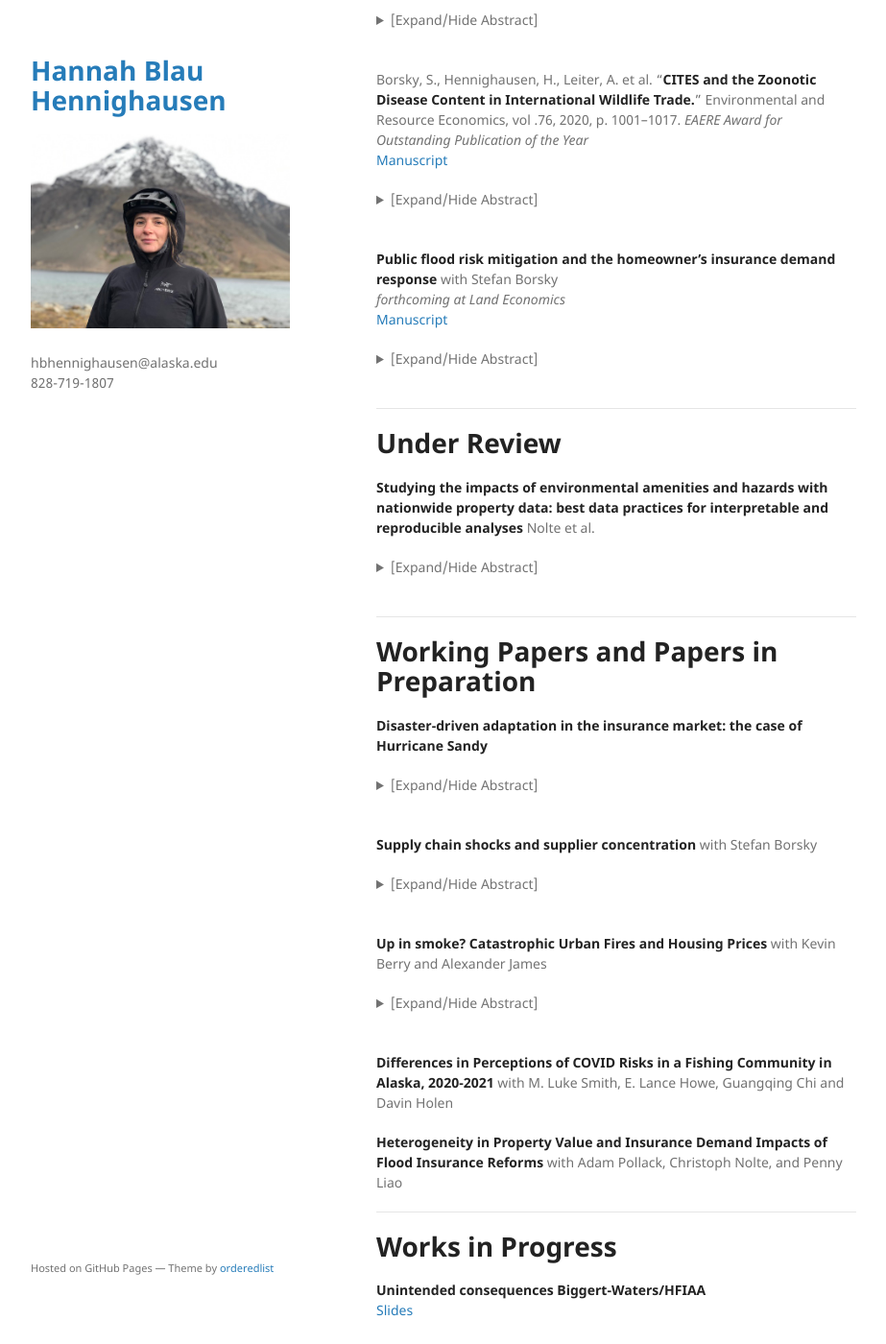
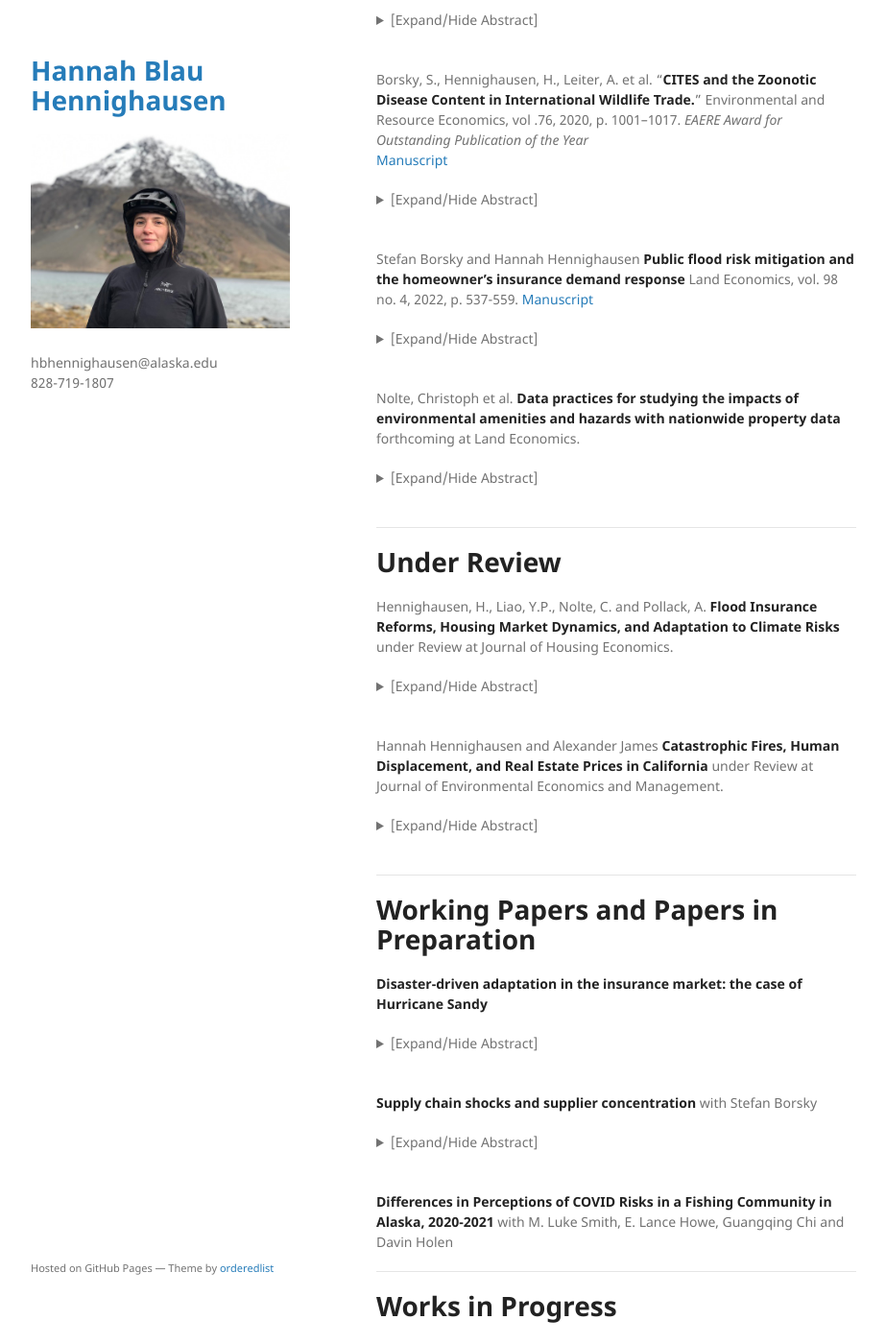
Before and after one commit to hannahhennighausen/hannahhennighausen.github.io, a Jekyll site: the page built from index.md, in a window 1280 px wide and 1400 px high, scrolled down 758 px. Shown: the whole window at 96% size, without its empty margins (178-1101 px from the left). Built offline with Jekyll 4.4.1, drawn with Linux system fonts in a browser that asks for light colours; the repository's description, which GitHub fills in, is left out; some of the changed text lies outside the part shown.

Commit message:
Update index.md

```diff
--- a/index.md
+++ b/index.md
@@ -38,11 +38,20 @@ International  trade  in  wildlife  is  one  contributing  factor  to  zoonotic
 <br />
 
 
-**Public flood risk mitigation and the homeowner’s insurance demand response** with Stefan Borsky <br /> _forthcoming at Land Economics_ <br />
+Stefan Borsky and Hannah Hennighausen **Public flood risk mitigation and the homeowner’s insurance demand response** Land Economics, vol. 98 no. 4, 2022, p. 537-559.
 [Manuscript](https://hannahhennighausen.github.io/Papers/BorskyHennighausen_CRS.pdf)
 <details>
   <summary>[Expand/Hide Abstract]</summary>
 This paper investigates the influence of public risk mitigating activities on individuals’ decisions to privately mitigate their disaster risks. We exploit heterogeneity in measures under the Community Rating System in the U.S. to empirically demonstrate that government investment in flood risk communication activities crowd-in private flood insurance demand while activities that lower the flood hazard residents face crowd-out private flood insurance demand. We also give evidence that flood insurance abides by the law of demand: as com- munities receive price discounts on their insurance policies, demand increases. Our results imply that governments can amplify the price effect by investing in additional risk communication activities, or dilute it by investing in hazard mitigation. This paper contributes to the discussion of the efficacy of disaster risk mitigation strategies and who ultimately bears the costs of natural disasters.
+
+</details>
+<br />
+
+Nolte, Christoph et al. **Data practices for studying the impacts of environmental amenities and hazards with nationwide property data** forthcoming at Land Economics.
+<details>
+  <summary>[Expand/Hide Abstract]</summary>
+We discuss data quality and modeling issues inherent in the use of nationwide property data to value environmental amenities. By example of ZTRAX, a U.S.-wide real estate database, we identify challenges and propose guidance for: (1) the identification of arm’s-length sales, (2) the geo-location of parcels and buildings, (3) temporal linkages between transaction, assessor, and parcel data, (4) the identification of property types, such as single-family homes and vacant lands, and (5) dealing with missing or mismeasured data for standard housing attributes. We review current practice and show that how researchers address these issues can meaningfully influence research findings.
+
 </details>
 <br />
 
@@ -50,10 +59,19 @@ This paper investigates the influence of public risk mitigating activities on in
 
 # Under Review
 
-**Studying the impacts of environmental amenities and hazards with nationwide property data: best data practices for interpretable and reproducible analyses** Nolte et al. <br />
+Hennighausen, H., Liao, Y.P., Nolte, C. and Pollack, A. **Flood Insurance Reforms, Housing Market Dynamics, and Adaptation to Climate Risks** under Review at Journal of Housing Economics.
 <details>
   <summary>[Expand/Hide Abstract]</summary>
-Access to rich, nationwide property data has catalyzed rapid empirical work concerning land use choices in several fields of inquiry, including environmental economics, urban geography, and conservation biology. When data on property transactions and assessments are provided in its original or only partially pre-processed state, the accuracy, reliability, and generalizability of findings can be improved with a series of cleaning procedures and quality checks. We discuss issues inherent in using increasingly popular, nationwide data to perform econometric analyses and propose best practices for data preparation by example of ZTRAX, a U.S.-wide real estate database available to academics, non-profit, and government researchers between 2016 and 2023. We cover (1) the identification of arms-length sales, (2) the geo-location of parcels and buildings, (3) temporal linkages between transaction, assessor, and parcel data, (4) the identification of property types, such as single-family homes and vacant lands, and (5) dealing with missing or mismeasured data for standard housing attributes. We provide supplementary maps, filtering tables, and algorithmic descriptions to help analysts check and document their choices, improve the quality of ongoing and planned research, and help readers better understand the scope, reliability, and generalizability of findings and data products.
+This paper estimates the impact of two nationwide National Flood Insurance Program reforms on flood insurance and property market dynamics. Using a difference-in-difference framework, we find that a 14.3\% increase in the price of flood insurance caused a 9\% decrease in insurance demand, 4.4\% decrease in property prices and a 2.3\% decrease in property transaction volumes. As flood risk continues to accelerate across the United States, properly pricing insurance premiums can effectively discourage households from living in risky areas, but may involve potential trade-offs such as the unintended outcome of a large drop-off in insurance coverage.
+
+</details>
+<br />
+
+Hannah Hennighausen and Alexander James **Catastrophic Fires, Human Displacement, and Real Estate Prices in California** under Review at Journal of Environmental Economics and Management.
+<details>
+  <summary>[Expand/Hide Abstract]</summary>
+Millions of people are displaced by natural disasters each year, yet little is known about how evacuees affect host communities. We analyze the migratory effects of the most destructive fire in California history, the 2018 Camp Fire, which destroyed over 18,000 structures and displaced roughly 50,000 people. By merging geospatial information on the fire’s footprint with Zillow’s housing transaction data, we estimate both the spatial and temporal effects of the fire on real estate prices at a granular level. A number of important insights emerge. First, within the fire’s footprint, home prices increased by 35 percent in the six-week aftermath of the fire. Effects decay with distance and are statistically insignificant beyond 50 miles. Second, effects are detected within two weeks of the fire, fully materialized within six weeks, and are persistent up to ten months (which exhausts our period of consideration). Third, these effects are specific to low-fire- risk properties. Results are robust to a variety of specifications and modeling assumptions and are corroborated by the observed pattern of displacement.
+
 </details>
 <br />
 
@@ -75,18 +93,7 @@ Globalization of production networks means that disasters have impacts far from
 </details>
 <br />
 
-**Up in smoke? Catastrophic Urban Fires and Housing Prices** with Kevin Berry and Alexander James <br />
-<details>
-  <summary>[Expand/Hide Abstract]</summary>
-This study documents the impact of the 2018 Camp Fire on property prices across Northern California. The Camp Fire is the most destructive fire in California history, destroying over 18,000 structures and displacing more than 50,000 people. We find that the Camp Fire increased the price of a single-family home by as much as 30 percent, as far away as 100 miles from the fire's perimeter and as soon as two weeks post-fire. We also uncover evidence of a change in preferences toward low wildfire risk properties, indicating an increase in wildfire risk perceptions and/or change in risk preferences.
-  </details>
-<br />
-
 **Differences in Perceptions of COVID Risks in a Fishing Community in Alaska, 2020-2021** with M. Luke Smith, E. Lance Howe, Guangqing Chi and Davin Holen <br />
-
-
-**Heterogeneity in Property Value and Insurance Demand Impacts of Flood Insurance Reforms** with Adam Pollack, Christoph Nolte, and Penny Liao
-
 
 * * *
 
@@ -106,6 +113,8 @@ This study documents the impact of the 2018 Camp Fire on property prices across
 # Teaching
 
 **Instructor** <br />
+Statistics for Business and Economics, Spring 2023, University of Alaska Anchorage <br />
+Statistics for Business and Economics, Fall 2022, University of Alaska Anchorage <br />
 Principles of Microeconomics, Spring 2022, University of Alaska Anchorage <br />
 Principles of Microeconomics, Fall 2021, University of Alaska Anchorage, _Rating: 4.7/5_ <br />
 Principles of Microeconomics, Fall 2020, University of Alaska Anchorage, _Rating: 4.6/5_ <br />
```
